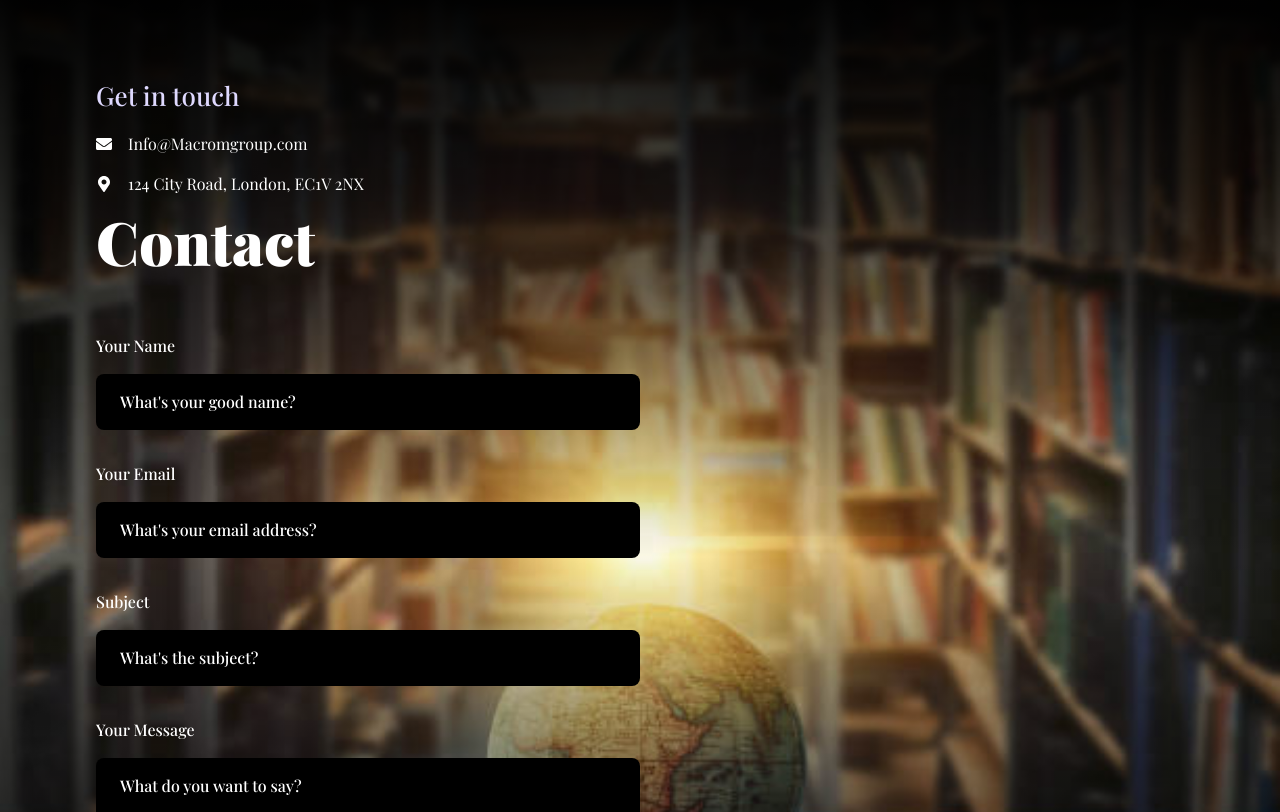
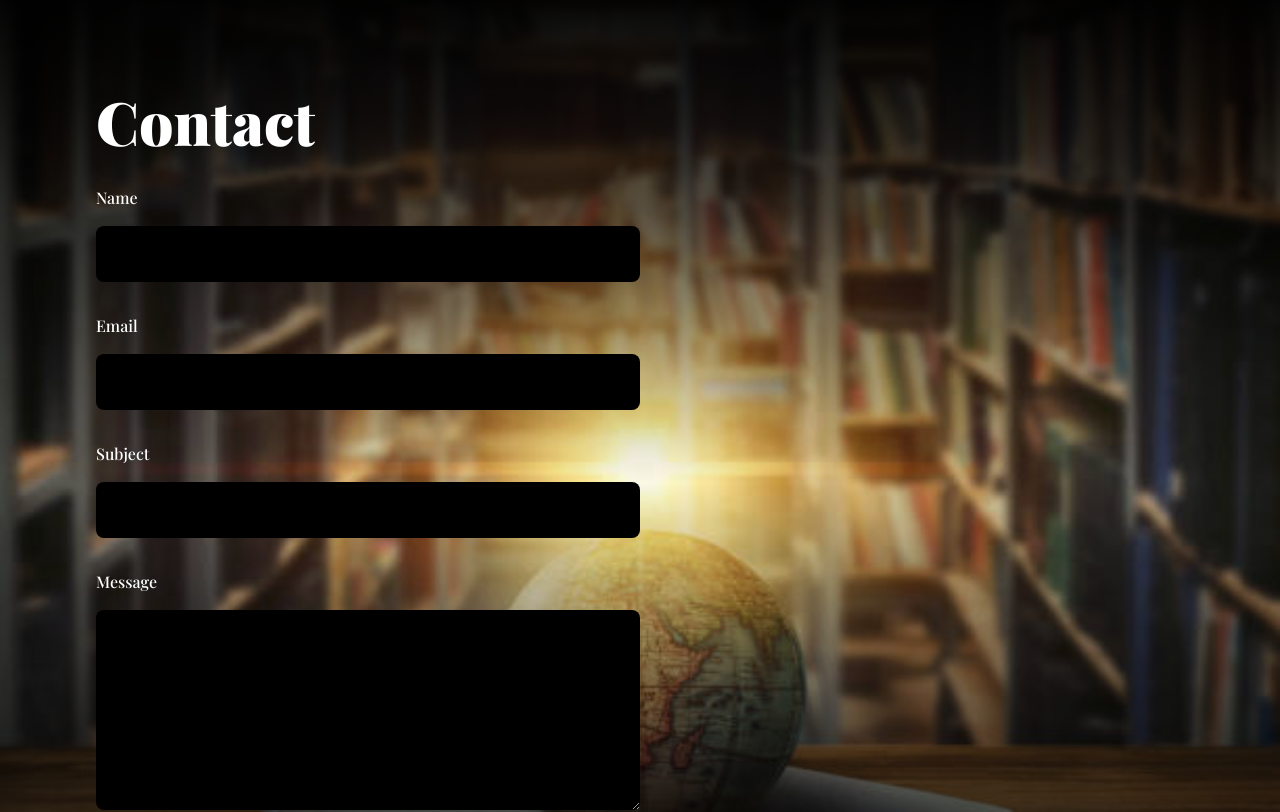
Before and after one commit to DawitSishu/mussulogroup, a React (Vite) app: page / in a window 1280 px wide. Shown: the part 3400-4212 px from the top of the page. Built offline with nearby package versions, Linux system fonts and the light colour scheme; a web font is replaced by a local one.

Commit message:
contact form

```diff
--- a/src/components/Contact.jsx
+++ b/src/components/Contact.jsx
@@ -37,7 +37,7 @@ const Contact = () => {
       await emailjs.sendForm("", "", form, "");
 
       setLoading(false);
-      alert("Thank you. I will get back to you as soon as possible.");
+      alert("Thank you, we will get back to you as soon as possible.");
 
       setForm({
         name: "",
@@ -80,41 +80,30 @@ const Contact = () => {
             variants={slideIn("left", "tween", 0.2, 1)}
             className="flex-[0.75] p-8 rounded-2xl "
           >
-            <p className={styles.heroSubText}>Get in touch</p>
-            <div className="flex items-center mt-4">
-              <FaEnvelope className="text-white mr-4" />
-              <p className="text-white">Info@Macromgroup.com</p>
-            </div>
-            <div className="flex items-center mt-4">
-              <FaMapMarkerAlt className="text-white mr-4" />
-              <p className="text-white">124 City Road, London, EC1V 2NX</p>
-            </div>
             <h3 className={styles.sectionHeadText}>Contact</h3>
             <form
               ref={formRef}
               onSubmit={handleSubmit}
-              className="mt-12 flex flex-col gap-8 sm:w-full"
+              className="mt-5 flex flex-col gap-8 sm:w-full"
             >
               <label className="flex flex-col">
-                <span className="text-white font-medium mb-4">Your Name</span>
+                <span className="text-white font-medium mb-4">Name</span>
                 <input
                   type="text"
                   name="name"
                   value={form.name}
                   onChange={handleChange}
-                  placeholder="What's your good name?"
                   className="bg-black py-4 px-6 placeholder:text-white text-white rounded-lg outline-none border-none font-medium w-full sm:w-1/2"
                   style={{ backdropFilter: "blur(8px)" }}
                 />
               </label>
               <label className="flex flex-col">
-                <span className="text-white font-medium mb-4">Your Email</span>
+                <span className="text-white font-medium mb-4">Email</span>
                 <input
                   type="email"
                   name="email"
                   value={form.email}
                   onChange={handleChange}
-                  placeholder="What's your email address?"
                   className="bg-black py-4 px-6 placeholder:text-white text-white rounded-lg outline-none border-none font-medium w-full sm:w-1/2"
                   style={{ backdropFilter: "blur(8px)" }}
                 />
@@ -126,21 +115,17 @@ const Contact = () => {
                   name="subject"
                   value={form.subject}
                   onChange={handleChange}
-                  placeholder="What's the subject?"
                   className="bg-black py-4 px-6 placeholder:text-white text-white rounded-lg outline-none border-none font-medium w-full sm:w-1/2"
                   style={{ backdropFilter: "blur(8px)" }}
                 />
               </label>
               <label className="flex flex-col">
-                <span className="text-white font-medium mb-4">
-                  Your Message
-                </span>
+                <span className="text-white font-medium mb-4">Message</span>
                 <textarea
                   rows={7}
                   name="message"
                   value={form.message}
                   onChange={handleChange}
-                  placeholder="What do you want to say?"
                   className="bg-black py-4 px-6 placeholder:text-white text-white rounded-lg outline-none border-none font-medium w-full sm:w-1/2 sm:w-fullsss"
                   style={{ backdropFilter: "blur(8px)" }}
                 />
--- a/src/styles.js
+++ b/src/styles.js
@@ -6,7 +6,7 @@ const styles = {
     heroHeadText:
       "font-black text-white lg:text-[70px] sm:text-[60px] xs:text-[50px] text-[40px] lg:leading-[98px] mt-2",
     heroSubText:
-      "text-[#dfd9ff] font-medium lg:text-[26px] sm:text-[20px] xs:text-[16px] text-[16px] lg:leading-[40px]",
+      "text-white font-medium lg:text-[26px] sm:text-[20px] xs:text-[16px] text-[16px] lg:leading-[40px]",
 
     sectionHeadText:
       "text-white font-black md:text-[60px] sm:text-[50px] xs:text-[40px] text-[30px]",
```
